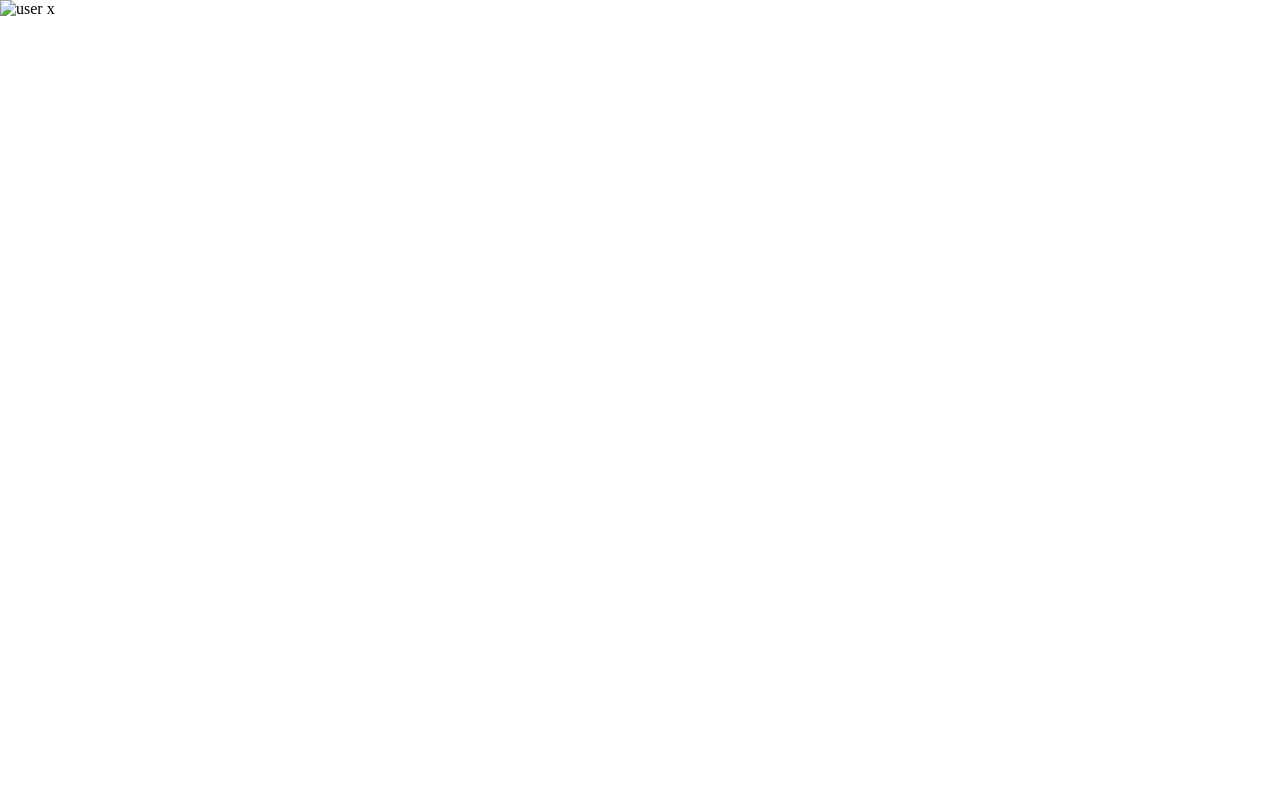
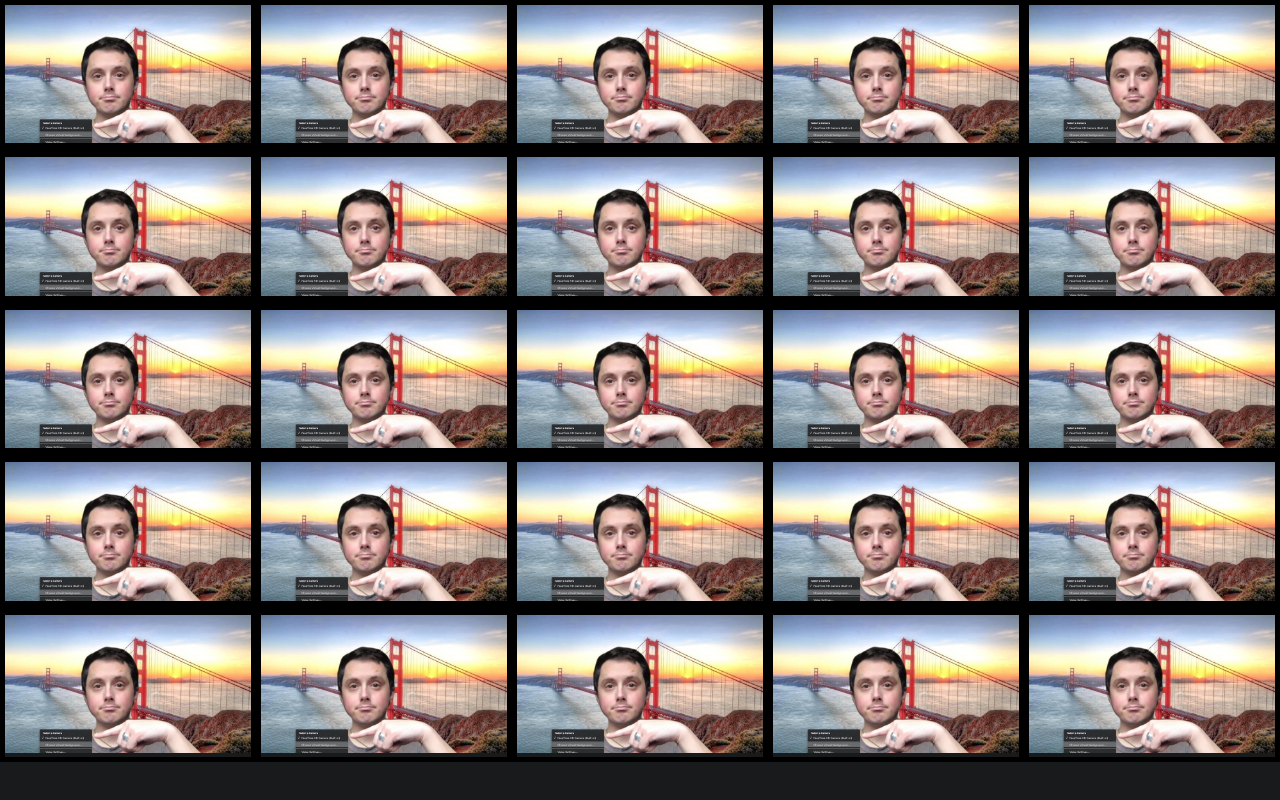
Before and after one commit to amalialorena/html-css-zoom, a plain HTML site: page index.html in a window 1280 px wide. Drawn offline with Linux system fonts and the light colour scheme.

Commit message:
main content

```diff
--- a/css/style.css
+++ b/css/style.css
@@ -5,3 +5,31 @@
     padding: 0;
     box-sizing: border-box;
 }
+
+main {
+    display: flex;
+    justify-content: center;
+    background-color: black;
+    height: calc(100vh - 80px);
+}
+
+.img-container {
+   max-width: 300px;
+   min-width: 100px;
+   border: 5px solid black;
+}
+
+.img-container img {
+    width: 100%;
+}
+
+.row {
+    display: flex;
+    justify-content: center;
+    align-items: center;
+}
+
+nav {
+    height: 80px;
+    background-color: #191a1b;
+}
--- a/index.html
+++ b/index.html
@@ -1,5 +1,6 @@
 <!DOCTYPE html>
 <html lang="en">
+
 <head>
     <meta charset="UTF-8">
     <meta http-equiv="X-UA-Compatible" content="IE=edge">
@@ -7,15 +8,104 @@
     <link rel="stylesheet" href="css/style.css">
     <title>boom</title>
 </head>
+
 <body>
-<!-- video section -->
+    <!-- video section -->
     <main>
         <div class="view"></div>
+        <div class="arrow"></div>
+        <div class="screen">
+            <div class="row">
+                <div class="img-container">
+                    <img src="img/2.jpeg" alt="">
+                </div>
+                <div class="img-container">
+                    <img src="img/2.jpeg" alt="">
+                </div>
+                <div class="img-container">
+                    <img src="img/2.jpeg" alt="">
+                </div>
+                <div class="img-container">
+                    <img src="img/2.jpeg" alt="">
+                </div>
+                <div class="img-container">
+                    <img src="img/2.jpeg" alt="">
+                </div>
+            </div>
 
-        <div img-container>
-            <img src="" alt="user x">
+            <div class="row">
+                <div class="img-container">
+                    <img src="img/2.jpeg" alt="">
+                </div>
+                <div class="img-container">
+                    <img src="img/2.jpeg" alt="">
+                </div>
+                <div class="img-container">
+                    <img src="img/2.jpeg" alt="">
+                </div>
+                <div class="img-container">
+                    <img src="img/2.jpeg" alt="">
+                </div>
+                <div class="img-container">
+                    <img src="img/2.jpeg" alt="">
+                </div>
+            </div>
+
+            <div class="row">
+                <div class="img-container">
+                    <img src="img/2.jpeg" alt="">
+                </div>
+                <div class="img-container">
+                    <img src="img/2.jpeg" alt="">
+                </div>
+                <div class="img-container">
+                    <img src="img/2.jpeg" alt="">
+                </div>
+                <div class="img-container">
+                    <img src="img/2.jpeg" alt="">
+                </div>
+                <div class="img-container">
+                    <img src="img/2.jpeg" alt="">
+                </div>
+            </div>
+
+            <div class="row">
+                <div class="img-container">
+                    <img src="img/2.jpeg" alt="">
+                </div>
+                <div class="img-container">
+                    <img src="img/2.jpeg" alt="">
+                </div>
+                <div class="img-container">
+                    <img src="img/2.jpeg" alt="">
+                </div>
+                <div class="img-container">
+                    <img src="img/2.jpeg" alt="">
+                </div>
+                <div class="img-container">
+                    <img src="img/2.jpeg" alt="">
+                </div>
+            </div>
+
+            <div class="row">
+                <div class="img-container">
+                    <img src="img/2.jpeg" alt="">
+                </div>
+                <div class="img-container">
+                    <img src="img/2.jpeg" alt="">
+                </div>
+                <div class="img-container">
+                    <img src="img/2.jpeg" alt="">
+                </div>
+                <div class="img-container">
+                    <img src="img/2.jpeg" alt="">
+                </div>
+                <div class="img-container">
+                    <img src="img/2.jpeg" alt="">
+                </div>
+            </div>
+
         </div>
-
     </main>
 
     <!-- menu section -->
@@ -26,4 +116,5 @@
     </nav>
 
 </body>
+
 </html>
```
